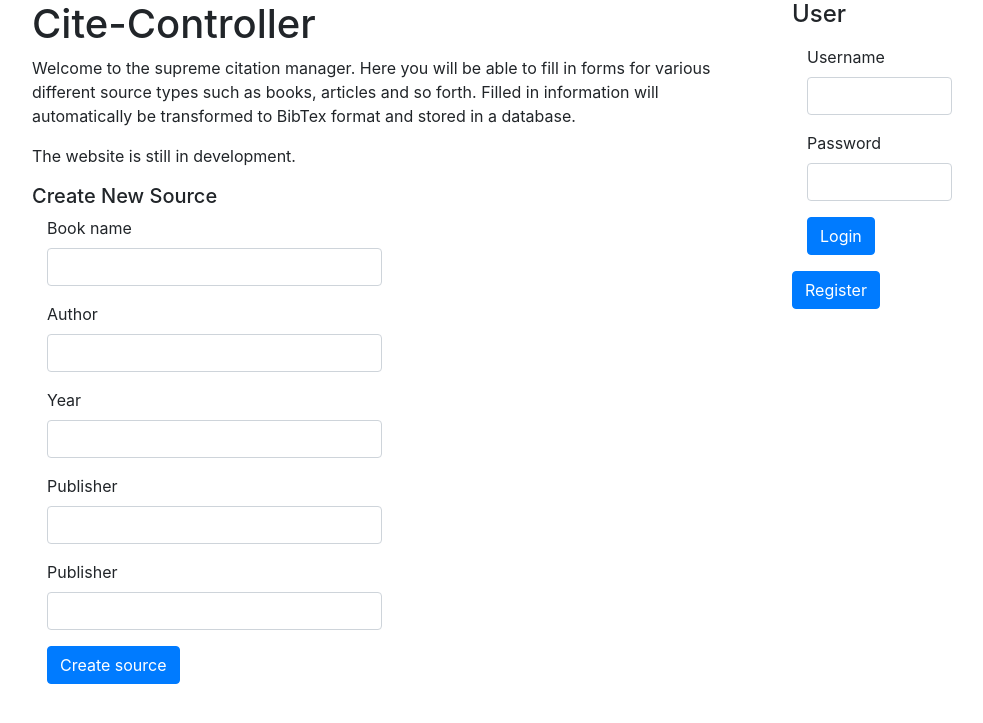
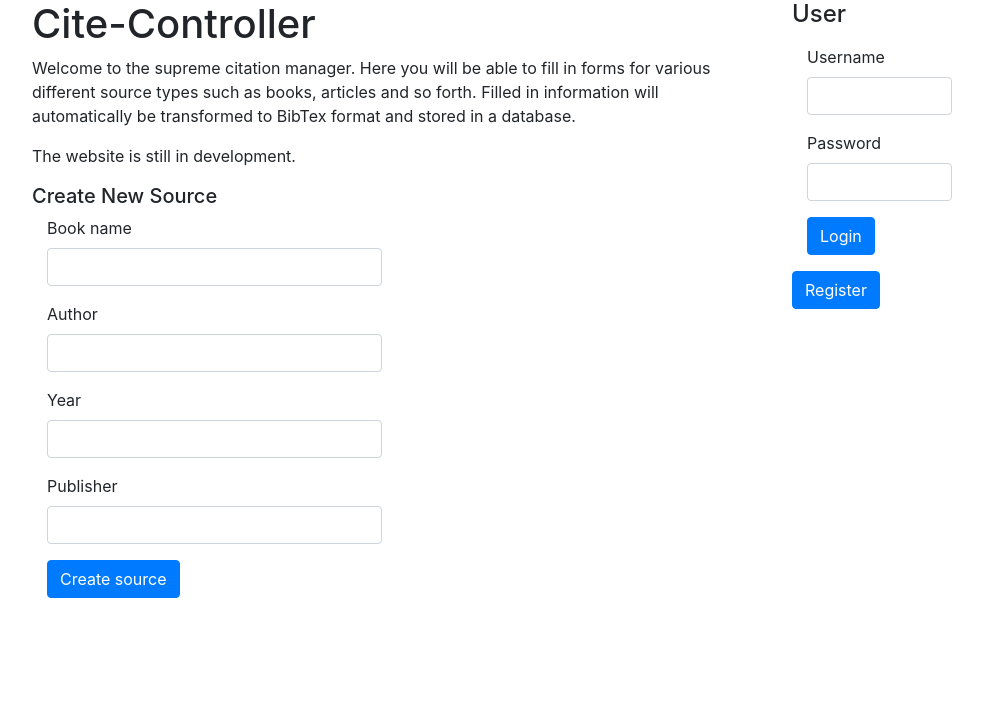
Before and after one commit to neoh-uni/ohtu-citecontroller, a Flask app: page / in a window 1280 px wide. Shown: the part 56-779 px from the top of the page, without its empty margins (53-1036 px from the left). Run offline with Flask 3, Linux system fonts and the light colour scheme; some libraries are stand-ins or nearby versions.

Commit message:
fix typo

```diff
--- a/src/templates/index.html
+++ b/src/templates/index.html
@@ -38,7 +38,7 @@
 
         <div class="form-group col-6">
           <label for="inputAuthor">Author</label>
-          <input type="text" class="form-control" id="inputAuthorname" name="authour">
+          <input type="text" class="form-control" id="inputAuthorname" name="author">
         </div>
 
         <div class="form-group col-6">
@@ -47,12 +47,7 @@
           </div>
 
         <div class="form-group col-6">
-          <label for="inputYear">Publisher</label>
-          <input type="text" class="form-control" id="inputPublisher" name="publisher">
-        </div>
-
-        <div class="form-group col-6">
-          <label for="inputYear">Publisher</label>
+          <label for="inputPublisher">Publisher</label>
           <input type="text" class="form-control" id="inputPublisher" name="publisher">
         </div>
 
```
